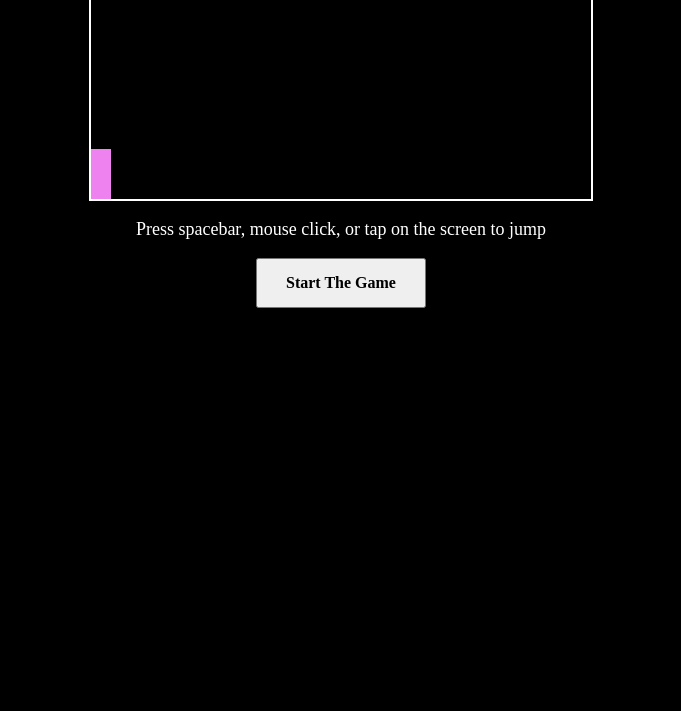
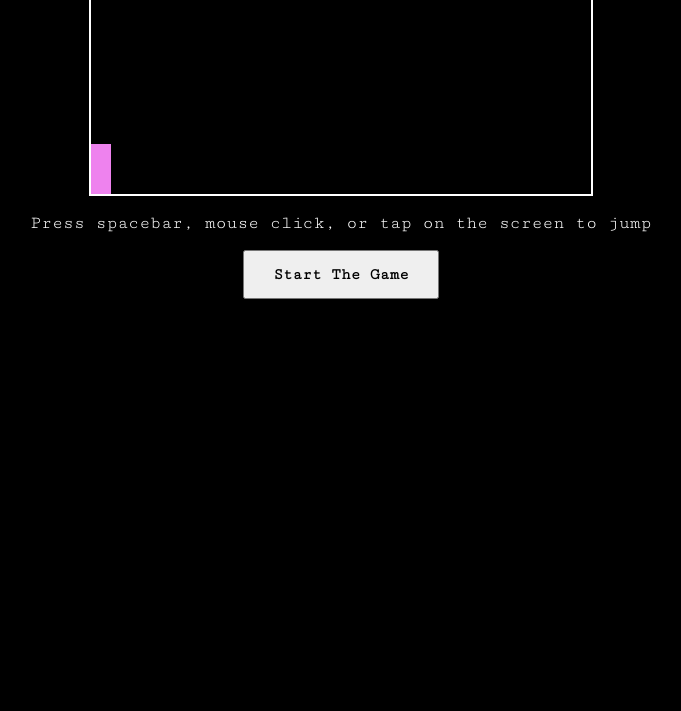
Before and after one commit to GGoldie/block-hop, a plain HTML site: page index.html in a window 1280 px wide. Shown: the part 89-800 px from the top of the page, without its empty margins (299-980 px from the left). Drawn offline with Linux system fonts and the light colour scheme.

Commit message:
Update index.html

```diff
--- a/index.html
+++ b/index.html
@@ -14,8 +14,8 @@ document.body.onkeyup = function(e) {
 
 ontouchstart="jump()">
 
-
 <head>
+    <link href='https://fonts.googleapis.com/css?family=Cutive Mono' rel='stylesheet'>
     <script>
         function main(){};
         function jump(){};
```
